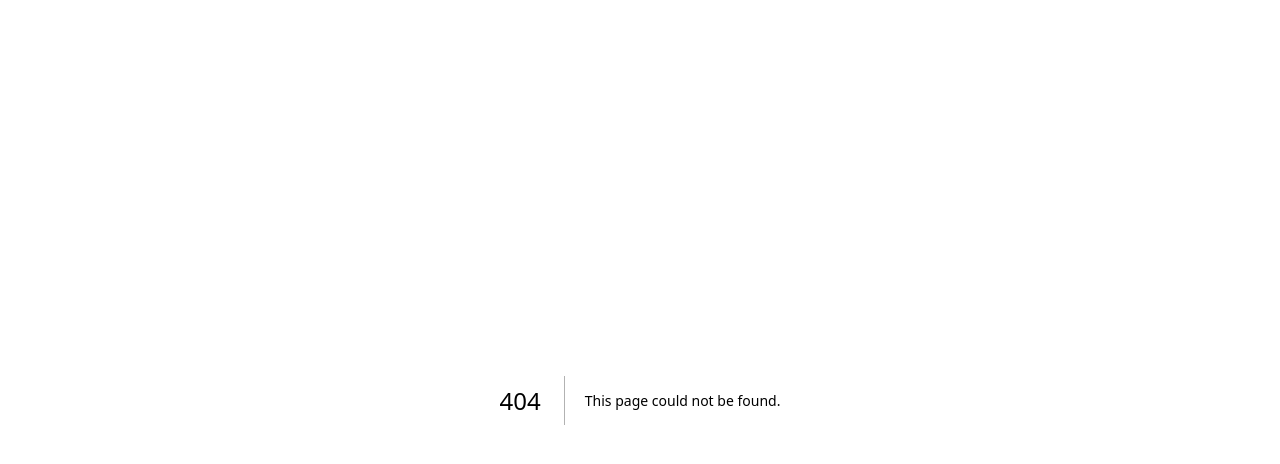
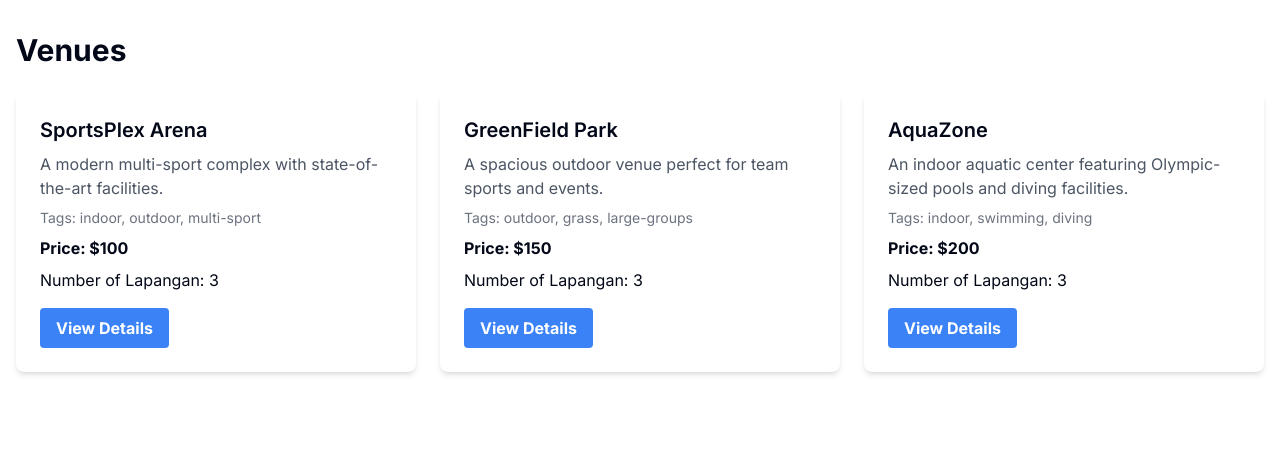
Before and after one commit to nohablojavanese/Venue, a Next.js app: page /venue in a window 1280 px wide. Before the commit this address had no page. Shown: the top 464 px of the page. Built offline with nearby package versions, Linux system fonts and the light colour scheme.

Commit message:
sample data

```diff
--- /dev/null
+++ b/src/app/api/venue/route.ts
@@ -0,0 +1,8 @@
+import { NextResponse } from 'next/server';
+
+export async function GET(request: Request) {
+  const res = await fetch('https://backend-api.com/venues');
+  const data = await res.json();
+
+  return NextResponse.json(data);
+}
--- /dev/null
+++ b/src/app/api/venueId/route.ts
@@ -0,0 +1,8 @@
+import { NextResponse } from 'next/server';
+
+export async function GET(request: Request, { params }: { params: { id: string } }) {
+    const res = await fetch(`https://backend-api.com/venues/${params.id}`);
+    const data = await res.json();
+
+    return NextResponse.json(data);
+  }
--- a/src/app/globals.css
+++ b/src/app/globals.css
@@ -2,32 +2,75 @@
   @tailwind components;
   @tailwind utilities;
 
+  @layer base {
     :root {
-  --foreground-rgb: 0, 0, 0;
-  --background-start-rgb: 214, 219, 220;
-  --background-end-rgb: 255, 255, 255;
+      --background: 0 0% 100%;
+      --foreground: 222.2 84% 4.9%;
+
+      --card: 0 0% 100%;
+      --card-foreground: 222.2 84% 4.9%;
+
+      --popover: 0 0% 100%;
+      --popover-foreground: 222.2 84% 4.9%;
+
+      --primary: 222.2 47.4% 11.2%;
+      --primary-foreground: 210 40% 98%;
+
+      --secondary: 210 40% 96.1%;
+      --secondary-foreground: 222.2 47.4% 11.2%;
+
+      --muted: 210 40% 96.1%;
+      --muted-foreground: 215.4 16.3% 46.9%;
+
+      --accent: 210 40% 96.1%;
+      --accent-foreground: 222.2 47.4% 11.2%;
+
+      --destructive: 0 84.2% 60.2%;
+      --destructive-foreground: 210 40% 98%;
+
+      --border: 214.3 31.8% 91.4%;
+      --input: 214.3 31.8% 91.4%;
+      --ring: 222.2 84% 4.9%;
+
+      --radius: 0.5rem;
     }
 
-@media (prefers-color-scheme: dark) {
-  :root {
-    --foreground-rgb: 255, 255, 255;
-    --background-start-rgb: 0, 0, 0;
-    --background-end-rgb: 0, 0, 0;
+    .dark {
+      --background: 222.2 84% 4.9%;
+      --foreground: 210 40% 98%;
+
+      --card: 222.2 84% 4.9%;
+      --card-foreground: 210 40% 98%;
+
+      --popover: 222.2 84% 4.9%;
+      --popover-foreground: 210 40% 98%;
+
+      --primary: 210 40% 98%;
+      --primary-foreground: 222.2 47.4% 11.2%;
+
+      --secondary: 217.2 32.6% 17.5%;
+      --secondary-foreground: 210 40% 98%;
+
+      --muted: 217.2 32.6% 17.5%;
+      --muted-foreground: 215 20.2% 65.1%;
+
+      --accent: 217.2 32.6% 17.5%;
+      --accent-foreground: 210 40% 98%;
+
+      --destructive: 0 62.8% 30.6%;
+      --destructive-foreground: 210 40% 98%;
+
+      --border: 217.2 32.6% 17.5%;
+      --input: 217.2 32.6% 17.5%;
+      --ring: 212.7 26.8% 83.9%;
     }
   }
 
+  @layer base {
+    * {
+      @apply border-border;
+    }
     body {
-  color: rgb(var(--foreground-rgb));
-  background: linear-gradient(
-      to bottom,
-      transparent,
-      rgb(var(--background-end-rgb))
-    )
-    rgb(var(--background-start-rgb));
-}
-
-@layer utilities {
-  .text-balance {
-    text-wrap: balance;
+      @apply bg-background text-foreground;
     }
   }
--- /dev/null
+++ b/src/app/venue/[id]/page.tsx
@@ -0,0 +1,46 @@
+import { Venue, venueData } from '@/lib/venueData';
+import Link from 'next/link';
+
+interface PageProps {
+  params: {
+    id: string;
+  };
+}
+
+export default function VenueDetailPage({ params }: PageProps) {
+  const venue = venueData.find((v) => v.id === params.id);
+
+  if (!venue) {
+    return <div>Venue not found</div>;
+  }
+
+  return (
+    <div className="container mx-auto px-4 py-8">
+      <Link href="/venue" className="text-blue-500 hover:text-blue-700 mb-4 inline-block">
+        &larr; Back to Venues
+      </Link>
+      <h1 className="text-3xl font-bold mb-6">{venue.name}</h1>
+      <div className="bg-white shadow-md rounded-lg p-6">
+        <p className="text-gray-600 mb-4">{venue.desc}</p>
+        <p className="text-sm text-gray-500 mb-2">Tags: {venue.tags.join(', ')}</p>
+        <p className="font-bold mb-4">Price: ${venue.price}</p>
+        <h2 className="text-2xl font-semibold mb-4">Lapangan:</h2>
+        <ul className="list-disc pl-5">
+          {venue.lapangan.map((l) => (
+            <li key={l.lapanganId} className="mb-2">
+              <span className="font-semibold">{l.name}</span> - ${l.price}
+              <br />
+              <span className="text-sm text-gray-500">ID: {l.lapanganId}, Child ID: {l.childId}</span>
+            </li>
+          ))}
+        </ul>
+      </div>
+    </div>
+  );
+}
+
+export async function generateStaticParams() {
+  return venueData.map((venue) => ({
+    id: venue.id,
+  }));
+}
--- /dev/null
+++ b/src/app/venue/page.tsx
@@ -0,0 +1,26 @@
+import Link from 'next/link';
+import { venueData } from '@/lib/venueData';
+
+export default function VenuePage() {
+  return (
+    <div className="container mx-auto px-4 py-8">
+      <h1 className="text-3xl font-bold mb-6">Venues</h1>
+      <div className="grid grid-cols-1 md:grid-cols-2 lg:grid-cols-3 gap-6">
+        {venueData.map((venue) => (
+          <div key={venue.id} className="bg-white shadow-md rounded-lg p-6">
+            <h2 className="text-xl font-semibold mb-2">{venue.name}</h2>
+            <p className="text-gray-600 mb-2">{venue.desc}</p>
+            <p className="text-sm text-gray-500 mb-2">Tags: {venue.tags.join(', ')}</p>
+            <p className="font-bold mb-2">Price: ${venue.price}</p>
+            <p className="mb-4">Number of Lapangan: {venue.lapangan.length}</p>
+            <Link href={`/venue/${venue.id}`}>
+              <button className="bg-blue-500 hover:bg-blue-700 text-white font-bold py-2 px-4 rounded">
+                View Details
+              </button>
+            </Link>
+          </div>
+        ))}
+      </div>
+    </div>
+  );
+}
--- /dev/null
+++ b/src/lib/utils.ts
@@ -0,0 +1,6 @@
+import { type ClassValue, clsx } from "clsx"
+import { twMerge } from "tailwind-merge"
+
+export function cn(...inputs: ClassValue[]) {
+  return twMerge(clsx(inputs))
+}
--- /dev/null
+++ b/src/lib/venueData.ts
@@ -0,0 +1,99 @@
+export interface Lapangan {
+  lapanganId: string;
+  childId: string;
+  name: string;
+  price: number;
+}
+
+export interface Venue {
+  id: string;
+  name: string;
+  desc: string;
+  tags: string[];
+  price: number;
+  lapangan: Lapangan[];
+}
+
+export const venueData: Venue[] = [
+  {
+    id: "1",
+    name: "SportsPlex Arena",
+    desc: "A modern multi-sport complex with state-of-the-art facilities.",
+    tags: ["indoor", "outdoor", "multi-sport"],
+    price: 100,
+    lapangan: [
+      {
+        lapanganId: "l001",
+        childId: "c001",
+        name: "Main Football Field",
+        price: 80,
+      },
+      {
+        lapanganId: "l002",
+        childId: "c002",
+        name: "Tennis Court 1",
+        price: 40,
+      },
+      {
+        lapanganId: "l003",
+        childId: "c003",
+        name: "Basketball Court A",
+        price: 50,
+      },
+    ],
+  },
+  {
+    id: "2",
+    name: "GreenField Park",
+    desc: "A spacious outdoor venue perfect for team sports and events.",
+    tags: ["outdoor", "grass", "large-groups"],
+    price: 150,
+    lapangan: [
+      {
+        lapanganId: "l004",
+        childId: "c004",
+        name: "Soccer Field 1",
+        price: 100,
+      },
+      {
+        lapanganId: "l005",
+        childId: "c005",
+        name: "Soccer Field 2",
+        price: 100,
+      },
+      {
+        lapanganId: "l006",
+        childId: "c006",
+        name: "Cricket Pitch",
+        price: 120,
+      },
+    ],
+  },
+  {
+    id: "3",
+    name: "AquaZone",
+    desc: "An indoor aquatic center featuring Olympic-sized pools and diving facilities.",
+    tags: ["indoor", "swimming", "diving"],
+    price: 200,
+    lapangan: [
+      {
+        lapanganId: "l007",
+        childId: "c007",
+        name: "Olympic Pool",
+        price: 150,
+      },
+      {
+        lapanganId: "l008",
+        childId: "c008",
+        name: "Diving Pool",
+        price: 100,
+      },
+      {
+        lapanganId: "l009",
+        childId: "c009",
+        name: "Training Pool",
+        price: 80,
+      },
+    ],
+  },
+];
--- a/tailwind.config.ts
+++ b/tailwind.config.ts
@@ -1,20 +1,80 @@
-import type { Config } from "tailwindcss";
+import type { Config } from "tailwindcss"
 
-const config: Config = {
+const config = {
+  darkMode: ["class"],
   content: [
-    "./src/pages/**/*.{js,ts,jsx,tsx,mdx}",
-    "./src/components/**/*.{js,ts,jsx,tsx,mdx}",
-    "./src/app/**/*.{js,ts,jsx,tsx,mdx}",
-  ],
+    './pages/**/*.{ts,tsx}',
+    './components/**/*.{ts,tsx}',
+    './app/**/*.{ts,tsx}',
+    './src/**/*.{ts,tsx}',
+	],
+  prefix: "",
   theme: {
+    container: {
+      center: true,
+      padding: "2rem",
+      screens: {
+        "2xl": "1400px",
+      },
+    },
     extend: {
-      backgroundImage: {
-        "gradient-radial": "radial-gradient(var(--tw-gradient-stops))",
-        "gradient-conic":
-          "conic-gradient(from 180deg at 50% 50%, var(--tw-gradient-stops))",
+      colors: {
+        border: "hsl(var(--border))",
+        input: "hsl(var(--input))",
+        ring: "hsl(var(--ring))",
+        background: "hsl(var(--background))",
+        foreground: "hsl(var(--foreground))",
+        primary: {
+          DEFAULT: "hsl(var(--primary))",
+          foreground: "hsl(var(--primary-foreground))",
+        },
+        secondary: {
+          DEFAULT: "hsl(var(--secondary))",
+          foreground: "hsl(var(--secondary-foreground))",
+        },
+        destructive: {
+          DEFAULT: "hsl(var(--destructive))",
+          foreground: "hsl(var(--destructive-foreground))",
+        },
+        muted: {
+          DEFAULT: "hsl(var(--muted))",
+          foreground: "hsl(var(--muted-foreground))",
+        },
+        accent: {
+          DEFAULT: "hsl(var(--accent))",
+          foreground: "hsl(var(--accent-foreground))",
+        },
+        popover: {
+          DEFAULT: "hsl(var(--popover))",
+          foreground: "hsl(var(--popover-foreground))",
+        },
+        card: {
+          DEFAULT: "hsl(var(--card))",
+          foreground: "hsl(var(--card-foreground))",
+        },
+      },
+      borderRadius: {
+        lg: "var(--radius)",
+        md: "calc(var(--radius) - 2px)",
+        sm: "calc(var(--radius) - 4px)",
+      },
+      keyframes: {
+        "accordion-down": {
+          from: { height: "0" },
+          to: { height: "var(--radix-accordion-content-height)" },
+        },
+        "accordion-up": {
+          from: { height: "var(--radix-accordion-content-height)" },
+          to: { height: "0" },
+        },
+      },
+      animation: {
+        "accordion-down": "accordion-down 0.2s ease-out",
+        "accordion-up": "accordion-up 0.2s ease-out",
       },
     },
   },
-  plugins: [],
-};
-export default config;
+  plugins: [require("tailwindcss-animate")],
+} satisfies Config
+
+export default config
```
Also changed, not shown: package.json (+9 -4 lines), components.json (added), 1 other file (tests, documents, lock files or other folders). Lines whose indentation alone changed are shown as unchanged.
